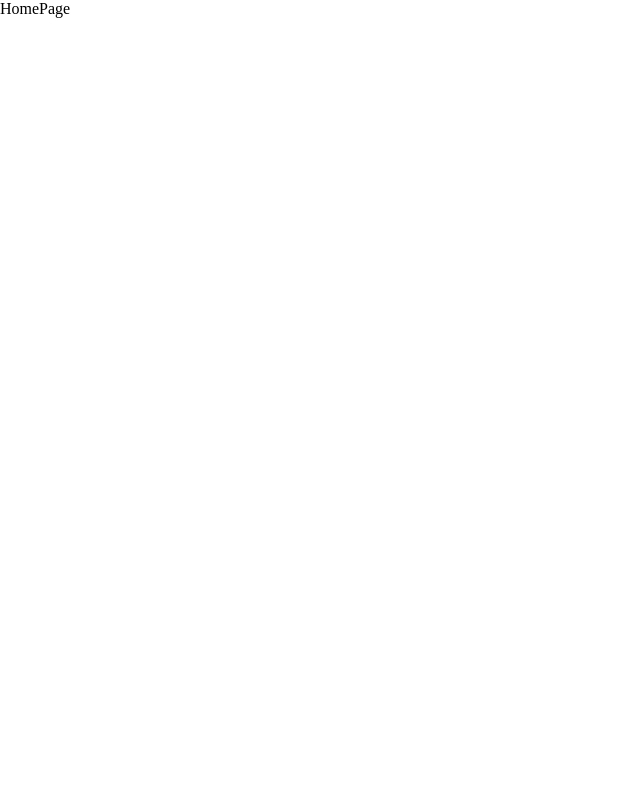
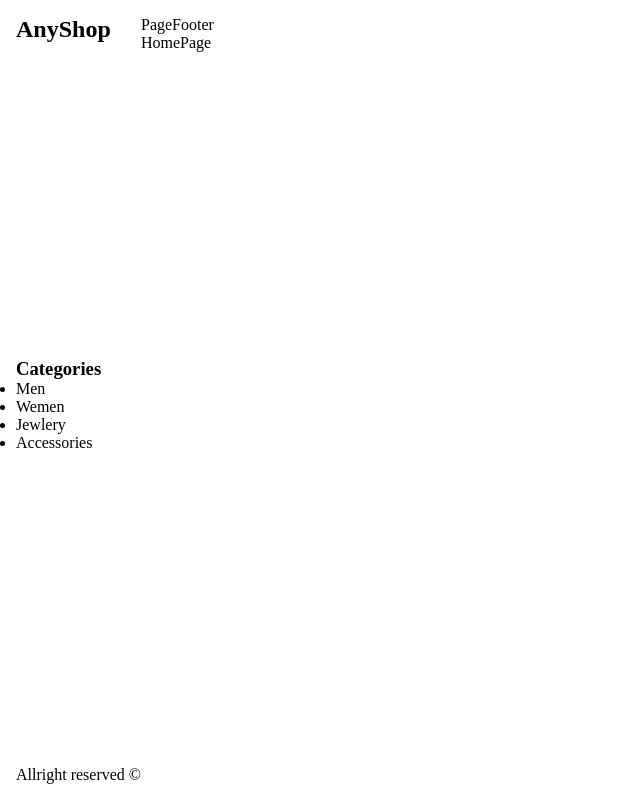
Before and after one commit to aminamz/Ecommerce, a React (Vite) app: page / in a window 1280 px wide. Shown: the whole page, without its empty margins (0-640 px from the left). Built offline with nearby package versions, Linux system fonts and the light colour scheme.

Commit message:
Creating Layout Of Site And Adding StoreAPI Service With Axios Instance

```diff
--- a/package.json
+++ b/package.json
@@ -10,6 +10,7 @@
     "preview": "vite preview"
   },
   "dependencies": {
+    "axios": "^1.6.8",
     "react": "^18.2.0",
     "react-dom": "^18.2.0",
     "react-icons": "^5.0.1",
--- a/src/App.jsx
+++ b/src/App.jsx
@@ -3,10 +3,12 @@ import HomePage from "./pages/HomePage";
 import CartPage from "./pages/CartPage";
 import ProductPage from "./pages/ProductPage";
 import WrondPage from "./pages/404";
+import Layout from "./templates/Layout";
 
 function App() {
   return (
     <>
+      <Layout>
         <BrowserRouter>
           <Routes>
             <Route path="/" element={<HomePage />} />
@@ -15,6 +17,7 @@ function App() {
             <Route path="*" element={<WrondPage />} />
           </Routes>
         </BrowserRouter>
+      </Layout>
     </>
   );
 }
--- /dev/null
+++ b/src/templates/Layout.jsx
@@ -0,0 +1,20 @@
+import SideBar from "./SideBar";
+import TopBar from "./TopBar";
+
+import styles from "./styles/Layout.module.css";
+
+function Layout({ children }) {
+  return (
+    <>
+      <main>
+        <SideBar />
+        <section className={styles["main-section"]}>
+          <TopBar />
+          {children}
+        </section>
+      </main>
+    </>
+  );
+}
+
+export default Layout;
--- /dev/null
+++ b/src/templates/SideBar.jsx
@@ -0,0 +1,23 @@
+import styles from "./styles/SideBar.module.css";
+
+function SideBar() {
+  return (
+    <aside className={styles["side-bar"]}>
+      <h1>AnyShop</h1>
+      <div>
+        <h3>Categories</h3>
+        <ul>
+          <li>Men</li>
+          <li>Wemen</li>
+          <li>Jewlery</li>
+          <li>Accessories</li>
+        </ul>
+      </div>
+      <footer>
+        <p>Allright reserved &copy;</p>
+      </footer>
+    </aside>
+  );
+}
+
+export default SideBar;
--- /dev/null
+++ b/src/templates/TopBar.jsx
@@ -0,0 +1,5 @@
+function TopBar() {
+  return <div>PageFooter</div>;
+}
+
+export default TopBar;
--- /dev/null
+++ b/src/templates/styles/Layout.module.css
@@ -0,0 +1,15 @@
+main{
+    display: flex;
+    flex-direction: row;
+    justify-content: flex-start;
+    place-items: start;
+    height: 100vh;
+    width: 100vw;
+    padding: 1rem;
+}
+.main-section{
+    display: flex;
+    flex-direction: column;
+    justify-content: flex-start;
+    flex-grow: 1;
+}
--- /dev/null
+++ b/src/templates/styles/SideBar.module.css
@@ -0,0 +1,6 @@
+.side-bar{
+    display: flex;
+    flex-direction: column;
+    justify-content: space-between;
+    height: 100%;
+}
```
Also changed, not shown: src/services/storeAPI.js (added, +7 -0 lines), 1 other file (tests, documents, lock files or other folders). Lines whose indentation alone changed are shown as unchanged.
